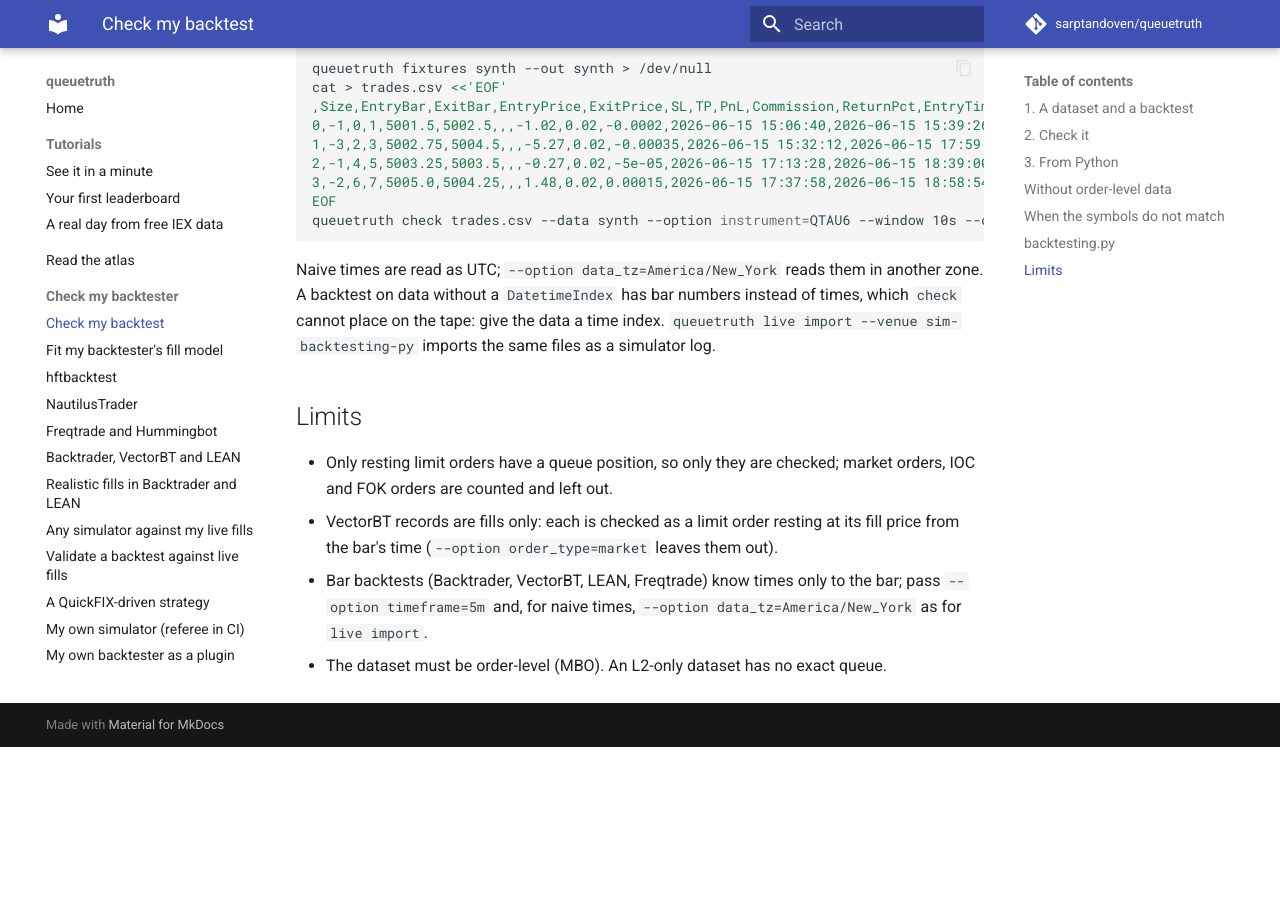
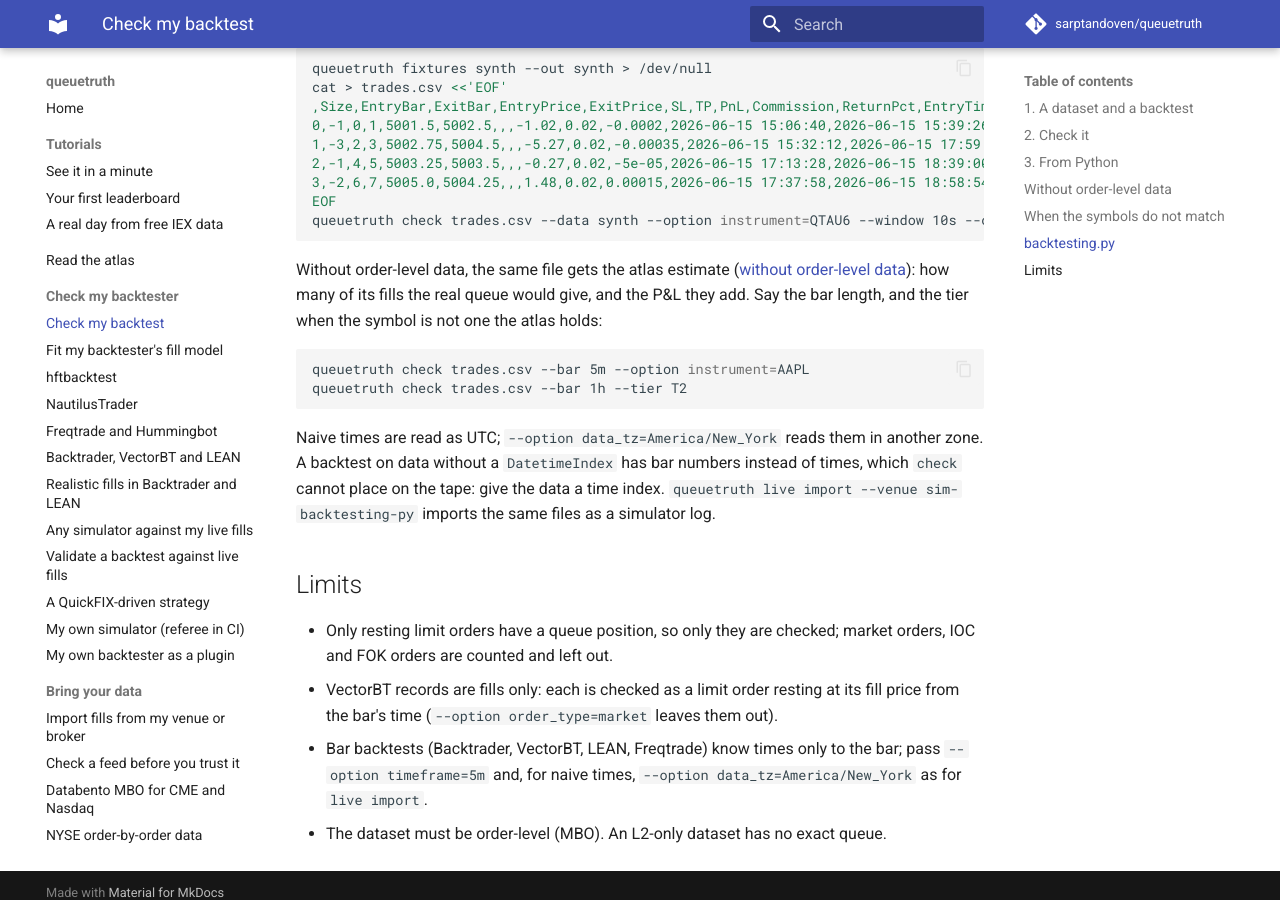
Before and after one commit to sarptandoven/queuetruth, an MkDocs documentation site: the page built from docs/how-to/check-my-backtest.md, in a window 1280 px wide and 900 px high, scrolled down 5600 px. Built offline with MkDocs 1.6.1 and Material for MkDocs 9.7.7, drawn with Linux system fonts in a browser that asks for light colours; comment, search, counter and statistics services are not loaded; before the commit the page ends 6347 px from its top, so only the background shows below that.

Commit message:
backtesting.py in the atlas estimate docs; plugin READMEs name the one line; a self-contained test atlas
Co-Authored-By: Claude Opus 5.5 <noreply@anthropic.com>
Claude-Session: https://claude.ai/code/session_0119tK9r3SrQ3to6XBu2k1mq

````diff
--- a/docs/how-to/check-my-backtest.md
+++ b/docs/how-to/check-my-backtest.md
@@ -242,6 +242,16 @@ EOF
 queuetruth check trades.csv --data synth --option instrument=QTAU6 --window 10s --out qt-check-btpy
 ```
 
+Without order-level data, the same file gets the atlas estimate
+([without order-level data](#without-order-level-data)): how many of its fills the real queue would give, and the
+P&L they add. Say the bar length, and the tier when the symbol is not one the atlas holds:
+
+<!-- check-docs: skip (downloads the public atlas, after asking) -->
+```bash
+queuetruth check trades.csv --bar 5m --option instrument=AAPL
+queuetruth check trades.csv --bar 1h --tier T2
+```
+
 Naive times are read as UTC; `--option data_tz=America/New_York` reads them in another zone. A backtest on data
 without a `DatetimeIndex` has bar numbers instead of times, which `check` cannot place on the tape: give the data a
 time index. `queuetruth live import --venue sim-backtesting-py` imports the same files as a simulator log.
````
Also changed, not shown: integrations/hftbacktest/plugin/README.md (+15 -0 lines), integrations/nautilus/README.md (+5 -0 lines), 1 other file.
